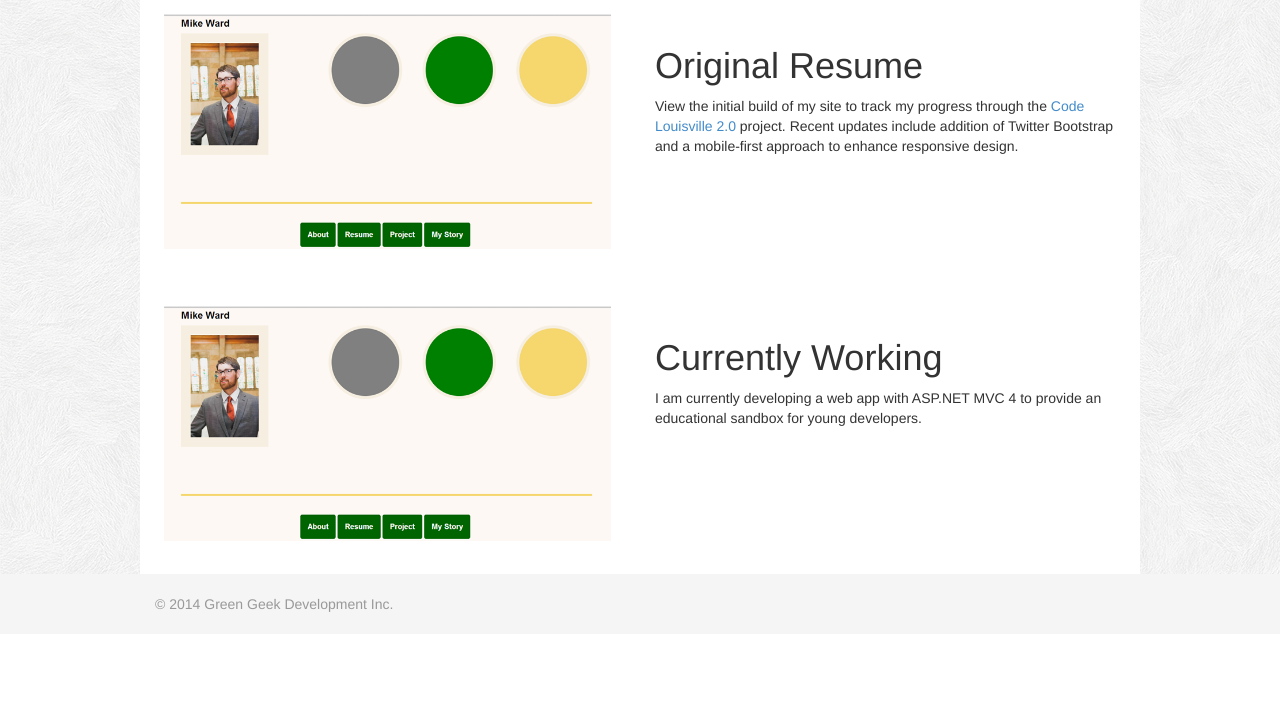
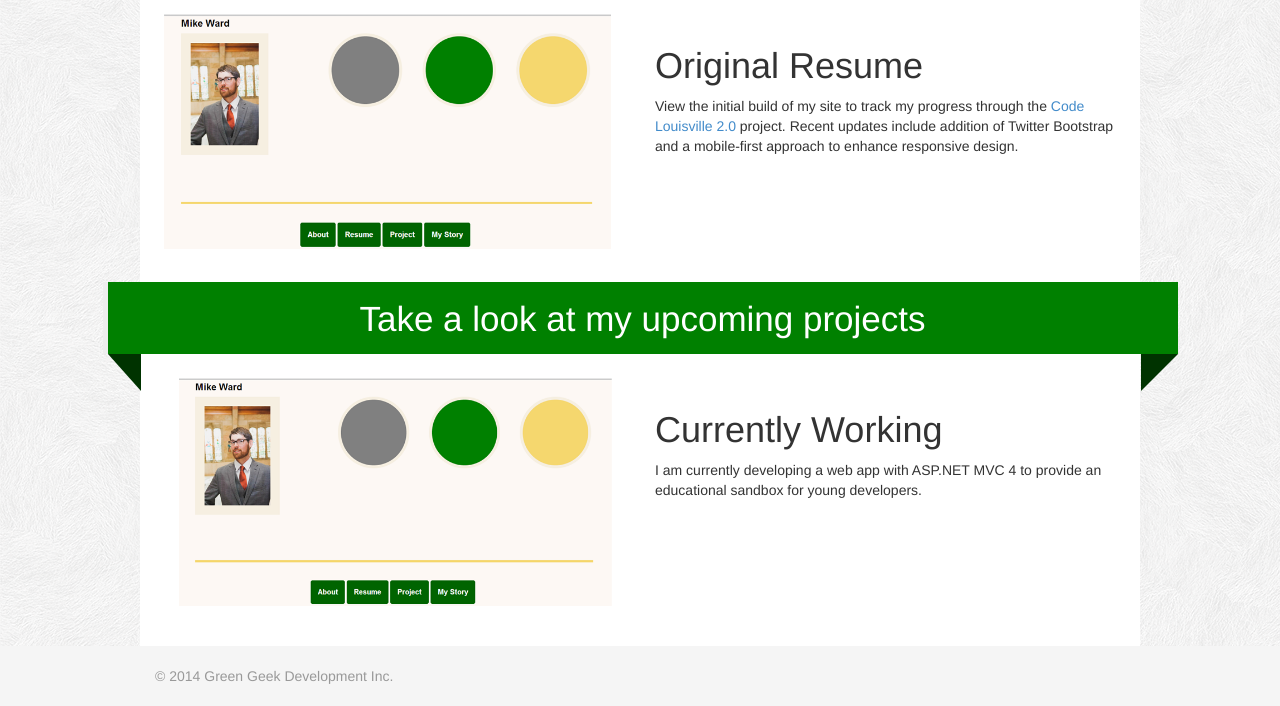
Before and after one commit to mickeyJoe86/mickeyJoe86.github.io, a plain HTML site: page portfolio.html in a window 1280 px wide. Shown: the part 352-1058 px from the top of the page. Before the commit the page ends 986 px from the top, so only its background shows below. Drawn offline with nearby package versions, Linux system fonts and the light colour scheme; some packages are replaced by stand-ins of ours.

Commit message:
changes to portfolio page
Inclusion of wrapped ribbon and map resize correction

```diff
--- a/css/my-styles.css
+++ b/css/my-styles.css
@@ -17,6 +17,8 @@ body {
 .main-wrapper {
 	background-color: white;
 }
+
+
 
 .photo  {
 	text-align: center;
@@ -92,3 +94,52 @@ body {
 address {
 	display: none;
 }
+
+blockquote {
+	margin-left: auto;
+	margin-right: auto;
+	width: 1075px;
+	height: 72px;
+	background-color: green;
+	text-align: center;
+	padding-top: 12px;
+	margin-bottom: 0;
+	position: relative;
+
+}
+blockquote > span {
+	color: #fff;
+	font-size: 2em;
+
+
+}
+
+blockquote:before,
+blockquote:after {
+  content: '';
+  border-top: 37px solid #003300;
+  position: absolute;
+  bottom: -37px;
+
+}
+
+blockquote:before {
+  border-left: 33px solid transparent;
+  left: 0;
+}
+
+blockquote:after {
+  border-right: 37.5px solid transparent;
+  right: 0;
+}
+
+@media screen and (max-width: 1222px) {
+	blockquote,
+	blockquote > span {
+		display: none;
+	}
+	#map {
+		width: 100%
+	}
+
+}
--- a/portfolio.html
+++ b/portfolio.html
@@ -66,11 +66,17 @@
 			  <p>View the initial build of my site to track my progress through the <a href="http://www.codelouisville.org/">Code Louisville 2.0</a> project.  Recent updates include addition of Twitter Bootstrap and a mobile-first approach to enhance responsive design.</p>
 
 			</div>
+		</div>
+	</div>
 
-
+	<blockquote>
+		<span>Take a look at my upcoming projects</span>
+	</blockquote>
+	<div class="container main-wrapper">
 			<div class="photo col-md-6 original-resume">
 				<img class="promo" src="img/original-resume.png" width="440px">
 			</div>
+
 
 			<div class="col-md-6 details">
 			  <h1>Currently Working</h1>
@@ -83,7 +89,7 @@
 
 
 
-		</div>
+	</div>
 
 
 	</div>
```
Also changed, not shown: index.html (+1 -1 lines).
